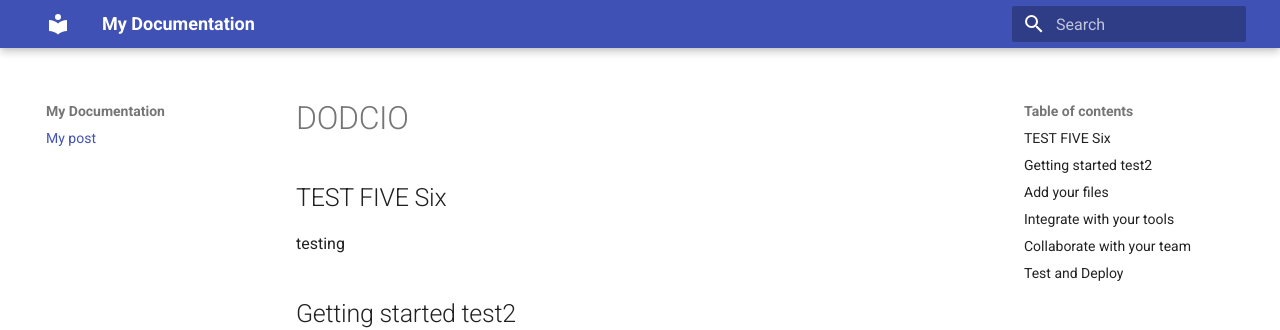
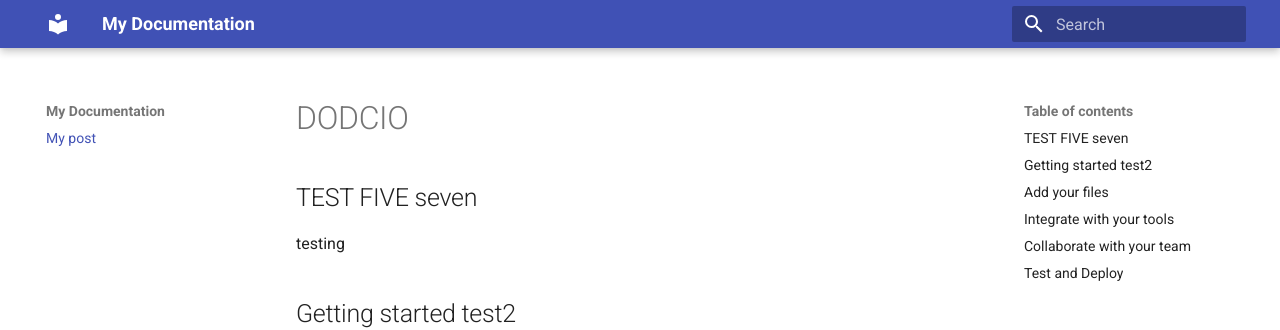
Before and after one commit to hshah-mitre-1/AI4SDLC-1, an MkDocs documentation site: the page built from docs/index.md, in a window 1280 px wide and 900 px high. Shown: the top 330 px of the window. Built offline with MkDocs 1.6.1 and Material for MkDocs 9.7.7, drawn with Linux system fonts in a browser that asks for light colours.

Commit message:
Update index.md

```diff
--- a/docs/index.md
+++ b/docs/index.md
@@ -3,7 +3,7 @@ title: My post
 author: That Would Be Me
 ---
 # DODCIO
-## TEST FIVE Six
+## TEST FIVE seven
 
 testing
 
```
